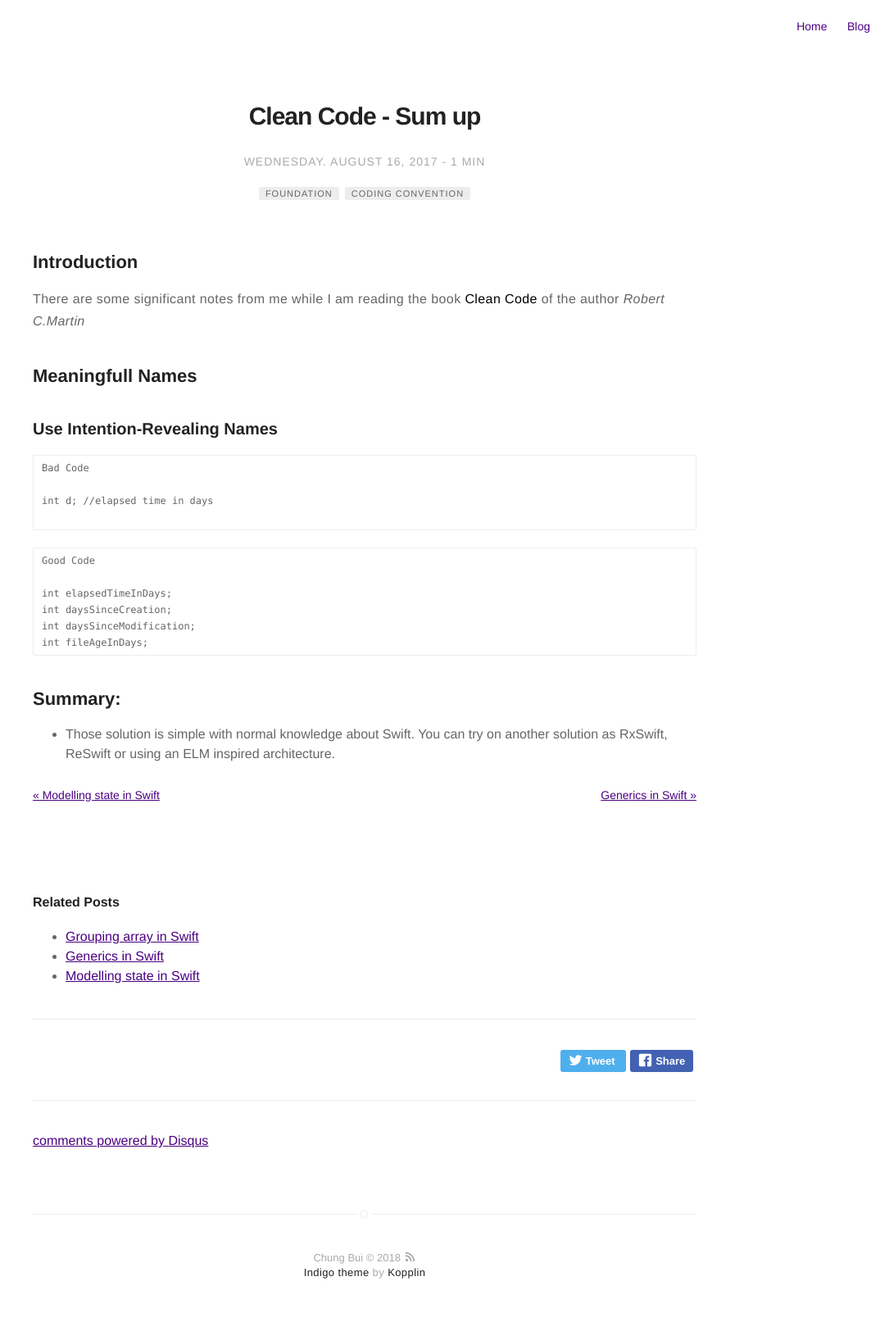
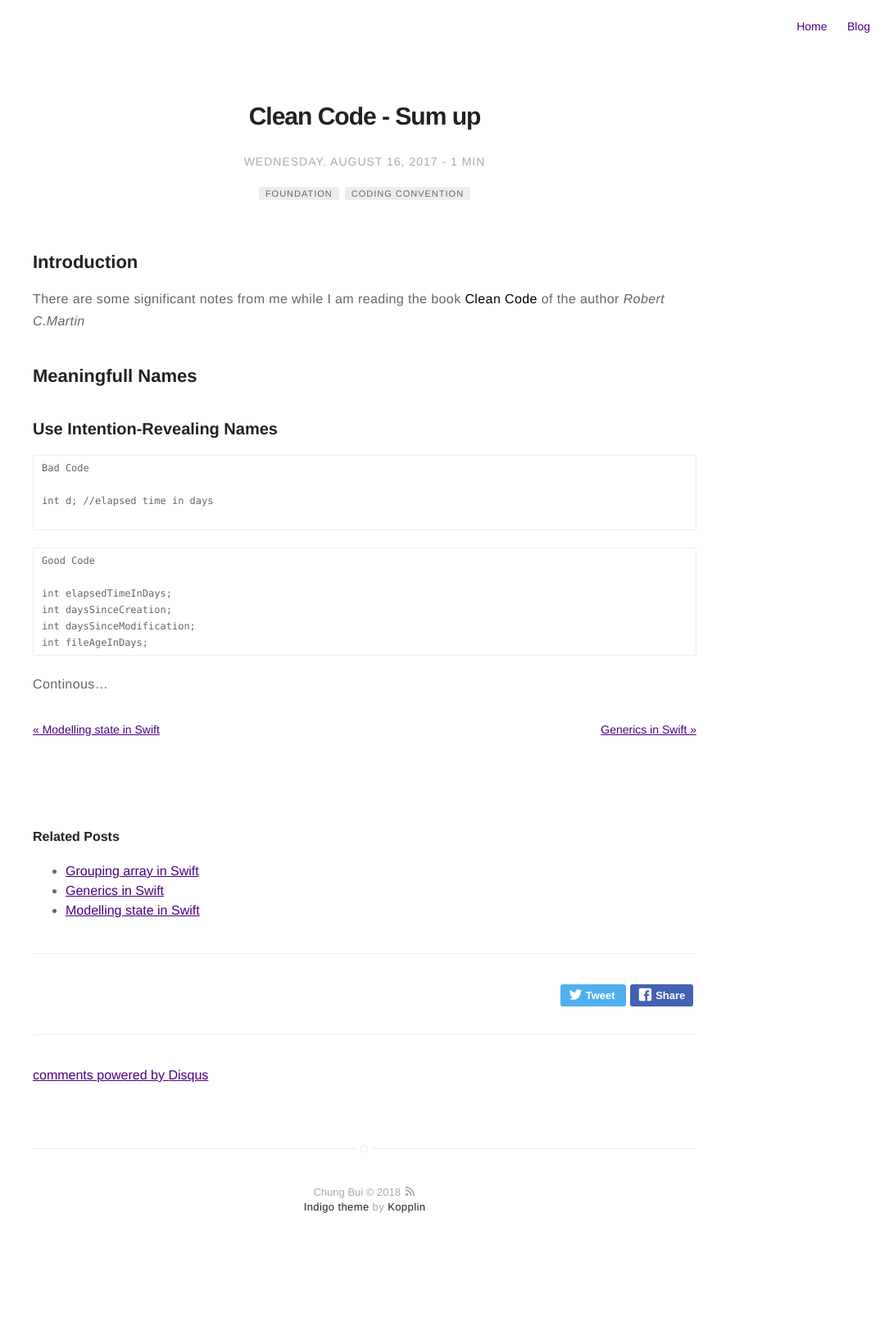
Before and after one commit to chungbd/bunchu, a Jekyll site: the page built from _posts/2017-08-16-Clean-Code.markdown, in a window 1280 px wide. Shown: the whole page at 82% size, without its empty margins (195-1280 px from the left). Built offline with Jekyll 4.4.1, drawn with Linux system fonts in a browser that asks for light colours; comment, search, counter and statistics services are not loaded; after the commit the page ends 1544 px from its top, so only the background shows below that.

Commit message:
- edit content at Clean code

````diff
--- a/_posts/2017-08-16-Clean-Code.markdown
+++ b/_posts/2017-08-16-Clean-Code.markdown
@@ -37,9 +37,4 @@ int daysSinceModification;
 int fileAgeInDays;
 ```
 
-
-
-## Summary:
-* Those solution is simple with normal knowledge about Swift. You can try on another solution as RxSwift, ReSwift or using an ELM inspired architecture.
-
-[1]: [Modelling state in Swift - SWIFT BY SUNDELL](https://www.swiftbysundell.com/posts/modelling-state-in-swift)
+Continous...
````
Also changed, not shown: Draft/2018-05-09-Basic-in-Java-Script.markdown (line endings or trailing spaces).
